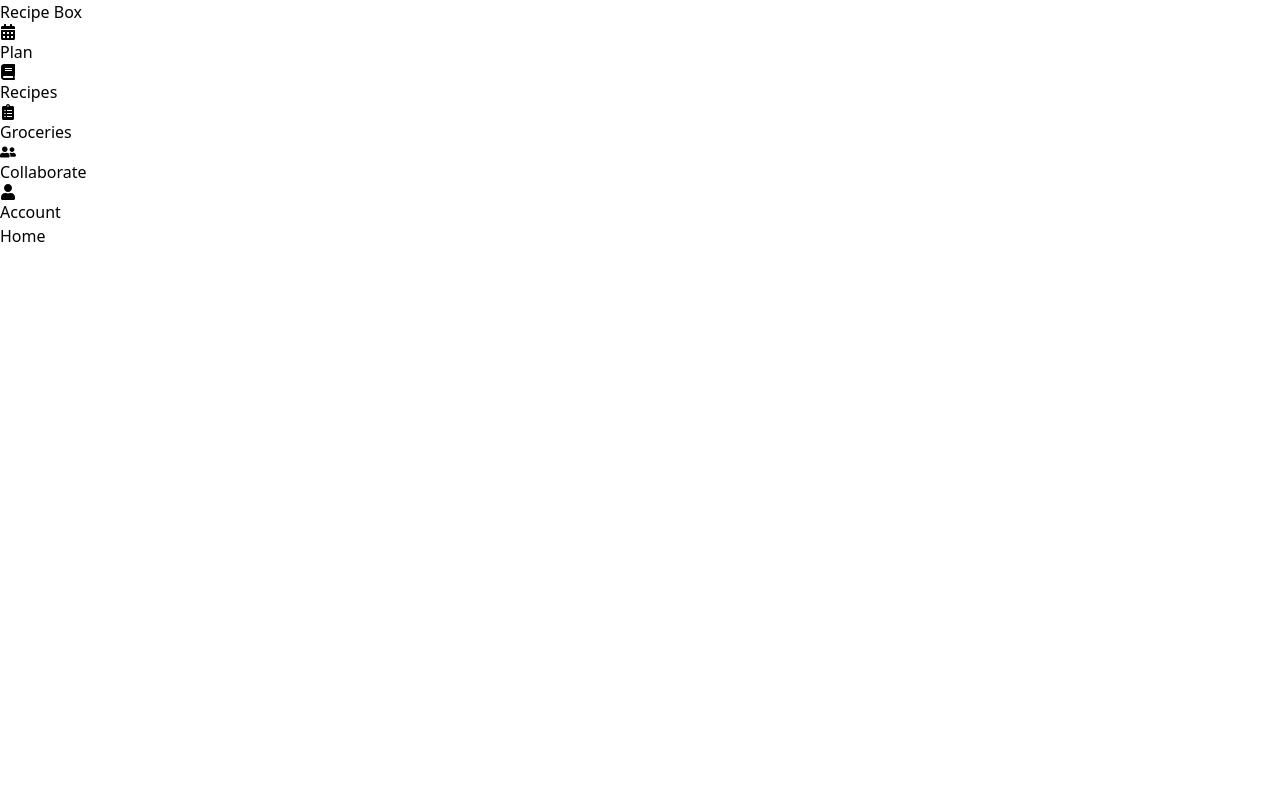
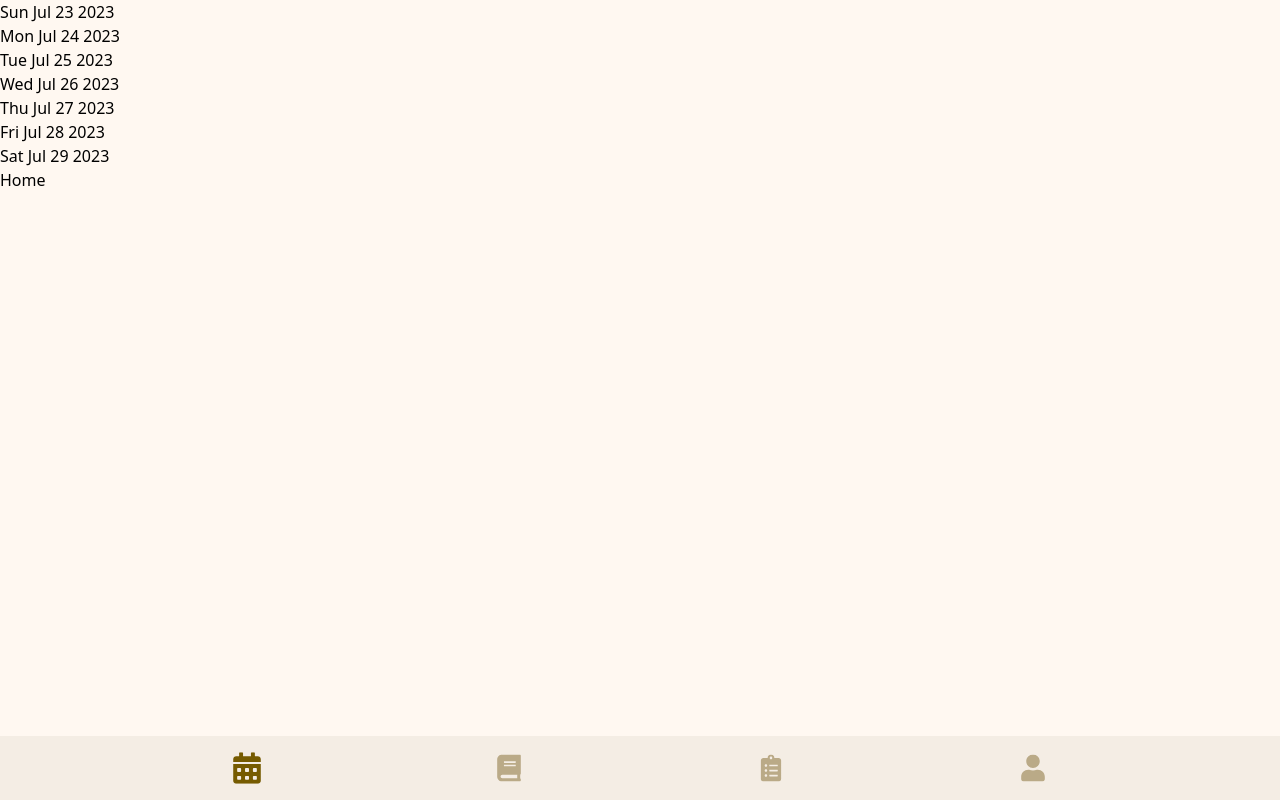
Before and after one commit to Lasseignejk/RecipeBox, a React (Vite) app: page / in a window 1280 px wide. Built offline with nearby package versions, Linux system fonts and the light colour scheme.

Commit message:
Getting calendar set up, installed jest
Still working on configuring jest and setting up first tests

```diff
--- a/src/App.tsx
+++ b/src/App.tsx
@@ -4,7 +4,7 @@ import Nav from './components/Nav/Nav'
 import Page from './components/Page'
 
 
-function App() {
+function App():JSX.Element {
 
   return (
     <div>
@@ -13,6 +13,8 @@ function App() {
         <Route path="/" element={<Page title={"Home"}/>}/>
         <Route path="/plan" element={<Page title={"Plan"}/>}/>
         <Route path="/recipes" element={<Page title={"Recipes"}/>}/>
+        <Route path="/groceries" element={<Page title={"Groceries"}/>}/>
+        <Route path="/account" element={<Page title={"Account"}/>}/>
       </Routes>
     </div>
   )
--- /dev/null
+++ b/src/components/CalandarSmallDate.tsx
@@ -0,0 +1,11 @@
+import React from 'react'
+
+const CalandarSmallDate = ({date}):JSX.Element => {
+    const dayOfWeek = ""
+    const dayOfMonth = ""
+  return (
+    <div>{date.date}</div>
+  )
+}
+
+export default CalandarSmallDate
--- a/src/components/Nav/Nav.tsx
+++ b/src/components/Nav/Nav.tsx
@@ -5,22 +5,39 @@ import NavLink from "./NavLink"
 interface LinksInterface {
     title: string,
     icon: ReactNode,
+    link: string,
 }
 
 const Nav = () => {
-    const links:LinksInterface[] = [
-        {title: "Plan", icon: <FaCalendarAlt />},
-        {title: "Recipes", icon: <FaBook />},
-        {title: "Groceries", icon: <FaClipboardList />},
-        {title: "Collaborate", icon: <FaUserFriends />},
-        {title: "Account", icon: <FaUser/>},
-    ]
+    const links: LinksInterface[] = [
+		{
+			title: "Plan",
+			icon: <FaCalendarAlt />,
+			link: "http://localhost:5173/plan",
+		},
+		{
+			title: "Recipes",
+			icon: <FaBook />,
+			link: "http://localhost:5173/recipes",
+		},
+		{
+			title: "Groceries",
+			icon: <FaClipboardList />,
+			link: "http://localhost:5173/groceries",
+		},
+		// {title: "Collaborate", icon: <FaUserFriends />},
+		{
+			title: "Account",
+			icon: <FaUser />,
+			link: "http://localhost:5173/account",
+		},
+	];
   return (
-    <nav>
-        <h1>Recipe Box</h1>
-        <ul>
-            {links.map((link) => (
-                <NavLink link={link}/>
+    <nav className={`h-16 fixed bottom-0 w-full bg-lightSurfCon`}>
+        <h1 className={`hidden`}>Recipe Box</h1>
+        <ul className={`flex justify-evenly h-full items-center`}>
+            {links.map((link, index) => (
+                <NavLink link={link} key={index}/>
             ))}
         </ul>
 
--- a/src/components/Nav/NavLink.tsx
+++ b/src/components/Nav/NavLink.tsx
@@ -1,10 +1,13 @@
 import React, { ReactNode } from 'react'
 import { setSelected } from '../../reducers/SelectedSlice'
 import { useAppDispatch } from '../../store'
+import { Link } from 'react-router-dom'
+import { useAppSelector } from '../../util/hooks'
 
 type LinksType = {
     title: string,
     icon: ReactNode,
+    link: string
 }
 
 interface NavLinkProps {
@@ -12,18 +15,25 @@ interface NavLinkProps {
 }
 
 const NavLink = ({link}:NavLinkProps):JSX.Element => {
+    const selected = useAppSelector((state) => state.selected.value)
     const dispatch = useAppDispatch()
 
     const handleLinkClick = (linkName:string) => {
         dispatch(setSelected(linkName))
     }
 
+const navLinkClasses = selected == link.title ? "scale-105 text-lightPrimary" : "scale-90 text-lightSecIcon"
+
   return (
-    <li onClick={() => handleLinkClick(link.title)}>
-        <span>{link.icon}</span>
-        <span>{link.title}</span>
-    </li>
-  )
+		<li
+			className={`items-center justify-center text-3xl duration-200 ease-in-out hover:cursor-pointer ${navLinkClasses}`}
+			onClick={() => handleLinkClick(link.title)}>
+			<Link to={`${link.link.toLowerCase()}`}>
+				<span>{link.icon}</span>
+				<span className={`hidden`}>{link.title}</span>
+			</Link>
+		</li>
+  );
 }
 
 export default NavLink
--- a/src/components/Page.tsx
+++ b/src/components/Page.tsx
@@ -1,15 +1,25 @@
-import React from 'react'
 import { useAppSelector } from '../util/hooks'
+import PlanCalandar from './PlanCalandar';
 
 interface PageProps {
 	title: string;
 }
 
-const Page = ({title}:PageProps) => {
+const Page = ({title}:PageProps):JSX.Element => {
   const selected = useAppSelector((state) => state.selected.value)
   return (
-    <div>{title}</div>
-  )
+		<div>
+			{selected == "Plan" && (
+				<>
+          <PlanCalandar />
+					<h1>{title}</h1>
+				</>
+			)}
+			{selected == "Recipes" && <h1>{title}</h1>}
+			{selected == "Groceries" && <h1>{title}</h1>}
+			{selected == "Account" && <h1>{title}</h1>}
+		</div>
+  );
 }
 
 export default Page
--- /dev/null
+++ b/src/components/PlanCalandar.tsx
@@ -0,0 +1,27 @@
+import dayjs from 'dayjs'
+import CalandarSmallDate from './CalandarSmallDate'
+import { getSunday, getAllDaysInWeek } from '../util/functions'
+
+const PlanCalandar = ():JSX.Element => {
+    const months = ["January", "February", "March", "April", "May", "June", "July", "August", "September", "October", "November", "December"]
+    const days = ["Sunday", "Monday", "Tuesday", "Wednesday", "Thursday", "Saturday" ]
+
+    // console.log(getSunday())
+    console.log(getAllDaysInWeek())
+
+    const today = dayjs().toDate().toDateString()
+
+    // console.log(today)
+  return (
+<div>
+    {/* <span>{startDay} {months[startMonth]} - {endDay} {[endMonth]}</span> */}
+    <div>
+    {getAllDaysInWeek().map((date) => (
+        <CalandarSmallDate date={date} />
+    ))}
+    </div>
+</div>
+  )
+}
+
+export default PlanCalandar
--- a/src/index.css
+++ b/src/index.css
@@ -1,3 +1,9 @@
     @tailwind base;
     @tailwind components;
     @tailwind utilities;
+
+    body {
+        padding: 0;
+        margin: 0;
+        background-color: #fff8f1;
+    }
--- /dev/null
+++ b/src/util/functions.ts
@@ -0,0 +1,19 @@
+export const getSunday = () => {
+    const today = new Date()
+    console.log(today.getDate()) // 24 (date of the month)
+    console.log(today.getDay()) // 1 (1 is Monday)
+    const sunday = today.getDate() - today.getDay() // 23
+    return new Date(today.setDate(sunday)) // sets the new Date's day to the 23rd
+}
+
+export const getAllDaysInWeek = () => {
+    const today = new Date()
+    const day = new Date()
+    const currentWeek = []
+    for (let i = 0; i < 7; i++) {
+        const dateOfMonth = day.getDate() - day.getDay() + i
+        const dateToAdd = new Date(day.setDate(dateOfMonth))
+        currentWeek.push({date: dateToAdd.toDateString(), today: today.toDateString() === dateToAdd.toDateString()})
+    }
+    return currentWeek
+}
```
Also changed, not shown: package.json (+6 -2 lines), 1 other file (tests, documents, lock files or other folders).
